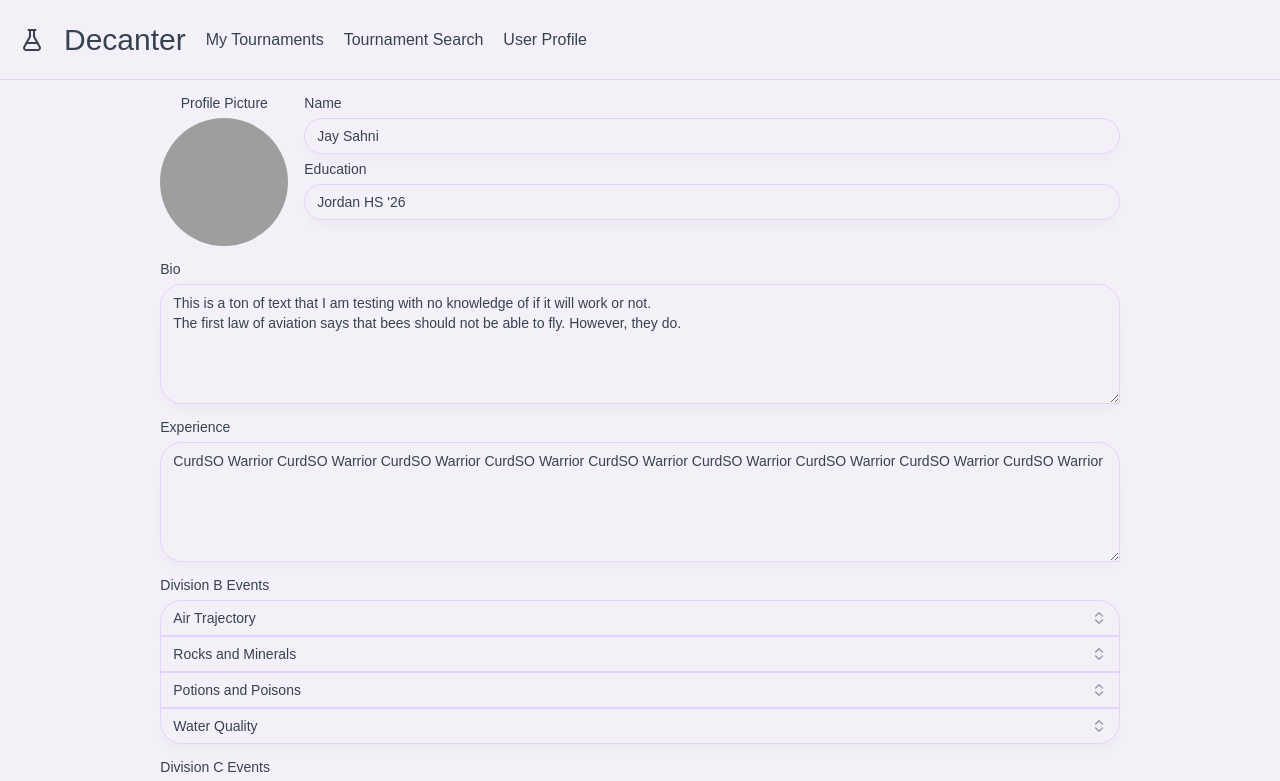
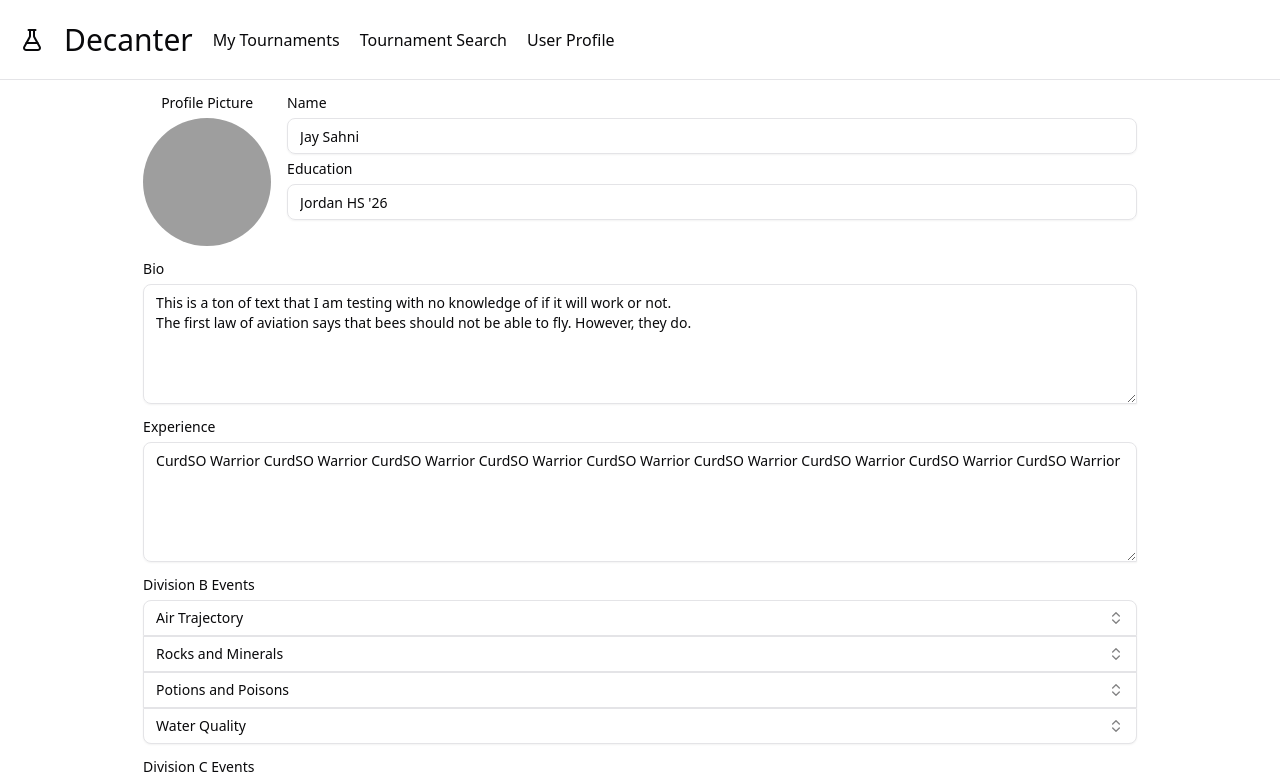
Before and after one commit to kennethliu0/decanter, a Next.js app: page /profile/edit in a window 1280 px wide. Shown: the top 781 px of the page. Built offline with nearby package versions, Linux system fonts and the light colour scheme; grey boxes are pictures that could not be loaded.

Commit message:
Reset "Change theme to lavender" Only reverts changes made to src/app/globals.css This reverts part of commit d2ce1a194fac0a261531e439418d2871139979c2

```diff
--- a/src/app/globals.css
+++ b/src/app/globals.css
@@ -2,6 +2,41 @@
 @import "tw-animate-css";
 
 @custom-variant dark (&:is(.dark *));
+
+:root {
+  --primary: oklch(0.21 0.006 285.885);
+  --radius: 0.625rem;
+  --background: oklch(1 0 0);
+  --foreground: oklch(0.141 0.005 285.823);
+  --card: oklch(1 0 0);
+  --card-foreground: oklch(0.141 0.005 285.823);
+  --popover: oklch(1 0 0);
+  --popover-foreground: oklch(0.141 0.005 285.823);
+  --primary-foreground: oklch(0.985 0 0);
+  --secondary: oklch(0.967 0.001 286.375);
+  --secondary-foreground: oklch(0.21 0.006 285.885);
+  --muted: oklch(0.967 0.001 286.375);
+  --muted-foreground: oklch(0.552 0.016 285.938);
+  --accent: oklch(0.967 0.001 286.375);
+  --accent-foreground: oklch(0.21 0.006 285.885);
+  --destructive: oklch(0.577 0.245 27.325);
+  --border: oklch(0.92 0.004 286.32);
+  --input: oklch(0.92 0.004 286.32);
+  --ring: oklch(0.705 0.015 286.067);
+  --chart-1: oklch(0.646 0.222 41.116);
+  --chart-2: oklch(0.6 0.118 184.704);
+  --chart-3: oklch(0.398 0.07 227.392);
+  --chart-4: oklch(0.828 0.189 84.429);
+  --chart-5: oklch(0.769 0.188 70.08);
+  --sidebar: oklch(0.985 0 0);
+  --sidebar-foreground: oklch(0.141 0.005 285.823);
+  --sidebar-primary: oklch(0.21 0.006 285.885);
+  --sidebar-primary-foreground: oklch(0.985 0 0);
+  --sidebar-accent: oklch(0.967 0.001 286.375);
+  --sidebar-accent-foreground: oklch(0.21 0.006 285.885);
+  --sidebar-border: oklch(0.92 0.004 286.32);
+  --sidebar-ring: oklch(0.705 0.015 286.067);
+}
 
 html,
 body {
@@ -19,121 +54,12 @@
   text-decoration: none;
 }
 
-:root {
-  --background: oklch(0.9602 0.0102 311.1775);
-  --foreground: oklch(0.3742 0.0288 252.5036);
-  --card: oklch(1 0 0);
-  --card-foreground: oklch(0.3742 0.0288 252.5036);
-  --popover: oklch(1 0 0);
-  --popover-foreground: oklch(0.3742 0.0288 252.5036);
-  --primary: oklch(0.6918 0.1648 289.3582);
-  --primary-foreground: oklch(1 0 0);
-  --secondary: oklch(0.8949 0.0577 301.9068);
-  --secondary-foreground: oklch(0.4473 0.0249 248.3824);
-  --muted: oklch(0.9329 0.0392 303.4329);
-  --muted-foreground: oklch(0.5521 0.0216 255.6024);
-  --accent: oklch(0.9292 0.0283 318.6873);
-  --accent-foreground: oklch(0.3742 0.0288 252.5036);
-  --destructive: oklch(0.802 0.1086 14.0727);
-  --destructive-foreground: oklch(1 0 0);
-  --border: oklch(0.8949 0.0577 301.9068);
-  --input: oklch(0.8949 0.0577 301.9068);
-  --ring: oklch(0.6918 0.1648 289.3582);
-  --chart-1: oklch(0.6918 0.1648 289.3582);
-  --chart-2: oklch(0.5877 0.2228 287.753);
-  --chart-3: oklch(0.5217 0.2496 287.2396);
-  --chart-4: oklch(0.4719 0.2421 286.7532);
-  --chart-5: oklch(0.4165 0.2087 287.2477);
-  --sidebar: oklch(0.8949 0.0577 301.9068);
-  --sidebar-foreground: oklch(0.3742 0.0288 252.5036);
-  --sidebar-primary: oklch(0.6918 0.1648 289.3582);
-  --sidebar-primary-foreground: oklch(1 0 0);
-  --sidebar-accent: oklch(0.9292 0.0283 318.6873);
-  --sidebar-accent-foreground: oklch(0.3742 0.0288 252.5036);
-  --sidebar-border: oklch(0.8949 0.0577 301.9068);
-  --sidebar-ring: oklch(0.6918 0.1648 289.3582);
-  --font-sans: Outfit, sans-serif;
-  --font-serif: Lora, serif;
-  --font-mono: JetBrains Mono, monospace;
-  --radius: 1.5rem;
-  --shadow-2xs: 0px 8px 16px -4px hsl(0 0% 10.1961% / 0.04);
-  --shadow-xs: 0px 8px 16px -4px hsl(0 0% 10.1961% / 0.04);
-  --shadow-sm:
-    0px 8px 16px -4px hsl(0 0% 10.1961% / 0.08),
-    0px 1px 2px -5px hsl(0 0% 10.1961% / 0.08);
-  --shadow:
-    0px 8px 16px -4px hsl(0 0% 10.1961% / 0.08),
-    0px 1px 2px -5px hsl(0 0% 10.1961% / 0.08);
-  --shadow-md:
-    0px 8px 16px -4px hsl(0 0% 10.1961% / 0.08),
-    0px 2px 4px -5px hsl(0 0% 10.1961% / 0.08);
-  --shadow-lg:
-    0px 8px 16px -4px hsl(0 0% 10.1961% / 0.08),
-    0px 4px 6px -5px hsl(0 0% 10.1961% / 0.08);
-  --shadow-xl:
-    0px 8px 16px -4px hsl(0 0% 10.1961% / 0.08),
-    0px 8px 10px -5px hsl(0 0% 10.1961% / 0.08);
-  --shadow-2xl: 0px 8px 16px -4px hsl(0 0% 10.1961% / 0.2);
-}
-
-.dark {
-  --background: oklch(0.2161 0.0061 56.0434);
-  --foreground: oklch(0.9243 0.0361 266.6996);
-  --card: oklch(0.2777 0.0284 302.8674);
-  --card-foreground: oklch(0.9243 0.0361 266.6996);
-  --popover: oklch(0.2777 0.0284 302.8674);
-  --popover-foreground: oklch(0.9243 0.0361 266.6996);
-  --primary: oklch(0.7718 0.1232 291.6823);
-  --primary-foreground: oklch(0.2161 0.0061 56.0434);
-  --secondary: oklch(0.3378 0.0416 304.1419);
-  --secondary-foreground: oklch(0.8675 0.0088 247.9275);
-  --muted: oklch(0.2777 0.0284 302.8674);
-  --muted-foreground: oklch(0.7118 0.019 253.3868);
-  --accent: oklch(0.38 0.0504 301.4489);
-  --accent-foreground: oklch(0.8675 0.0088 247.9275);
-  --destructive: oklch(0.802 0.1086 14.0727);
-  --destructive-foreground: oklch(0.2161 0.0061 56.0434);
-  --border: oklch(0.3378 0.0416 304.1419);
-  --input: oklch(0.3378 0.0416 304.1419);
-  --ring: oklch(0.7718 0.1232 291.6823);
-  --chart-1: oklch(0.7718 0.1232 291.6823);
-  --chart-2: oklch(0.6918 0.1648 289.3582);
-  --chart-3: oklch(0.5877 0.2228 287.753);
-  --chart-4: oklch(0.5217 0.2496 287.2396);
-  --chart-5: oklch(0.4719 0.2421 286.7532);
-  --sidebar: oklch(0.3378 0.0416 304.1419);
-  --sidebar-foreground: oklch(0.9243 0.0361 266.6996);
-  --sidebar-primary: oklch(0.7718 0.1232 291.6823);
-  --sidebar-primary-foreground: oklch(0.2161 0.0061 56.0434);
-  --sidebar-accent: oklch(0.38 0.0504 301.4489);
-  --sidebar-accent-foreground: oklch(0.8675 0.0088 247.9275);
-  --sidebar-border: oklch(0.3378 0.0416 304.1419);
-  --sidebar-ring: oklch(0.7718 0.1232 291.6823);
-  --font-sans: Outfit, sans-serif;
-  --font-serif: Lora, serif;
-  --font-mono: JetBrains Mono, monospace;
-  --radius: 1.5rem;
-  --shadow-2xs: 0px 8px 16px -4px hsl(0 0% 10.1961% / 0.04);
-  --shadow-xs: 0px 8px 16px -4px hsl(0 0% 10.1961% / 0.04);
-  --shadow-sm:
-    0px 8px 16px -4px hsl(0 0% 10.1961% / 0.08),
-    0px 1px 2px -5px hsl(0 0% 10.1961% / 0.08);
-  --shadow:
-    0px 8px 16px -4px hsl(0 0% 10.1961% / 0.08),
-    0px 1px 2px -5px hsl(0 0% 10.1961% / 0.08);
-  --shadow-md:
-    0px 8px 16px -4px hsl(0 0% 10.1961% / 0.08),
-    0px 2px 4px -5px hsl(0 0% 10.1961% / 0.08);
-  --shadow-lg:
-    0px 8px 16px -4px hsl(0 0% 10.1961% / 0.08),
-    0px 4px 6px -5px hsl(0 0% 10.1961% / 0.08);
-  --shadow-xl:
-    0px 8px 16px -4px hsl(0 0% 10.1961% / 0.08),
-    0px 8px 10px -5px hsl(0 0% 10.1961% / 0.08);
-  --shadow-2xl: 0px 8px 16px -4px hsl(0 0% 10.1961% / 0.2);
-}
-
 @theme inline {
+  --breakpoint-xs: 32.5rem;
+  --radius-sm: calc(var(--radius) - 4px);
+  --radius-md: calc(var(--radius) - 2px);
+  --radius-lg: var(--radius);
+  --radius-xl: calc(var(--radius) + 4px);
   --color-background: var(--background);
   --color-foreground: var(--foreground);
   --color-card: var(--card);
@@ -149,7 +75,6 @@
   --color-accent: var(--accent);
   --color-accent-foreground: var(--accent-foreground);
   --color-destructive: var(--destructive);
-  --color-destructive-foreground: var(--destructive-foreground);
   --color-border: var(--border);
   --color-input: var(--input);
   --color-ring: var(--ring);
@@ -166,25 +91,42 @@
   --color-sidebar-accent-foreground: var(--sidebar-accent-foreground);
   --color-sidebar-border: var(--sidebar-border);
   --color-sidebar-ring: var(--sidebar-ring);
+}
 
-  --font-sans: var(--font-sans);
-  --font-mono: var(--font-mono);
-  --font-serif: var(--font-serif);
+.dark {
+  --background: oklch(0.141 0.005 285.823);
+  --foreground: oklch(0.985 0 0);
+  --card: oklch(0.21 0.006 285.885);
+  --card-foreground: oklch(0.985 0 0);
+  --popover: oklch(0.21 0.006 285.885);
+  --popover-foreground: oklch(0.985 0 0);
+  --primary: oklch(0.92 0.004 286.32);
+  --primary-foreground: oklch(0.21 0.006 285.885);
+  --secondary: oklch(0.274 0.006 286.033);
+  --secondary-foreground: oklch(0.985 0 0);
+  --muted: oklch(0.274 0.006 286.033);
+  --muted-foreground: oklch(0.705 0.015 286.067);
+  --accent: oklch(0.274 0.006 286.033);
+  --accent-foreground: oklch(0.985 0 0);
+  --destructive: oklch(0.704 0.191 22.216);
+  --border: oklch(1 0 0 / 10%);
+  --input: oklch(1 0 0 / 15%);
+  --ring: oklch(0.552 0.016 285.938);
+  --chart-1: oklch(0.488 0.243 264.376);
+  --chart-2: oklch(0.696 0.17 162.48);
+  --chart-3: oklch(0.769 0.188 70.08);
+  --chart-4: oklch(0.627 0.265 303.9);
+  --chart-5: oklch(0.645 0.246 16.439);
+  --sidebar: oklch(0.21 0.006 285.885);
+  --sidebar-foreground: oklch(0.985 0 0);
+  --sidebar-primary: oklch(0.488 0.243 264.376);
+  --sidebar-primary-foreground: oklch(0.985 0 0);
+  --sidebar-accent: oklch(0.274 0.006 286.033);
+  --sidebar-accent-foreground: oklch(0.985 0 0);
+  --sidebar-border: oklch(1 0 0 / 10%);
+  --sidebar-ring: oklch(0.552 0.016 285.938);
+}
 
-  --radius-sm: calc(var(--radius) - 4px);
-  --radius-md: calc(var(--radius) - 2px);
-  --radius-lg: var(--radius);
-  --radius-xl: calc(var(--radius) + 4px);
-
-  --shadow-2xs: var(--shadow-2xs);
-  --shadow-xs: var(--shadow-xs);
-  --shadow-sm: var(--shadow-sm);
-  --shadow: var(--shadow);
-  --shadow-md: var(--shadow-md);
-  --shadow-lg: var(--shadow-lg);
-  --shadow-xl: var(--shadow-xl);
-  --shadow-2xl: var(--shadow-2xl);
-}
 @layer base {
   * {
     @apply border-border outline-ring/50;
```
